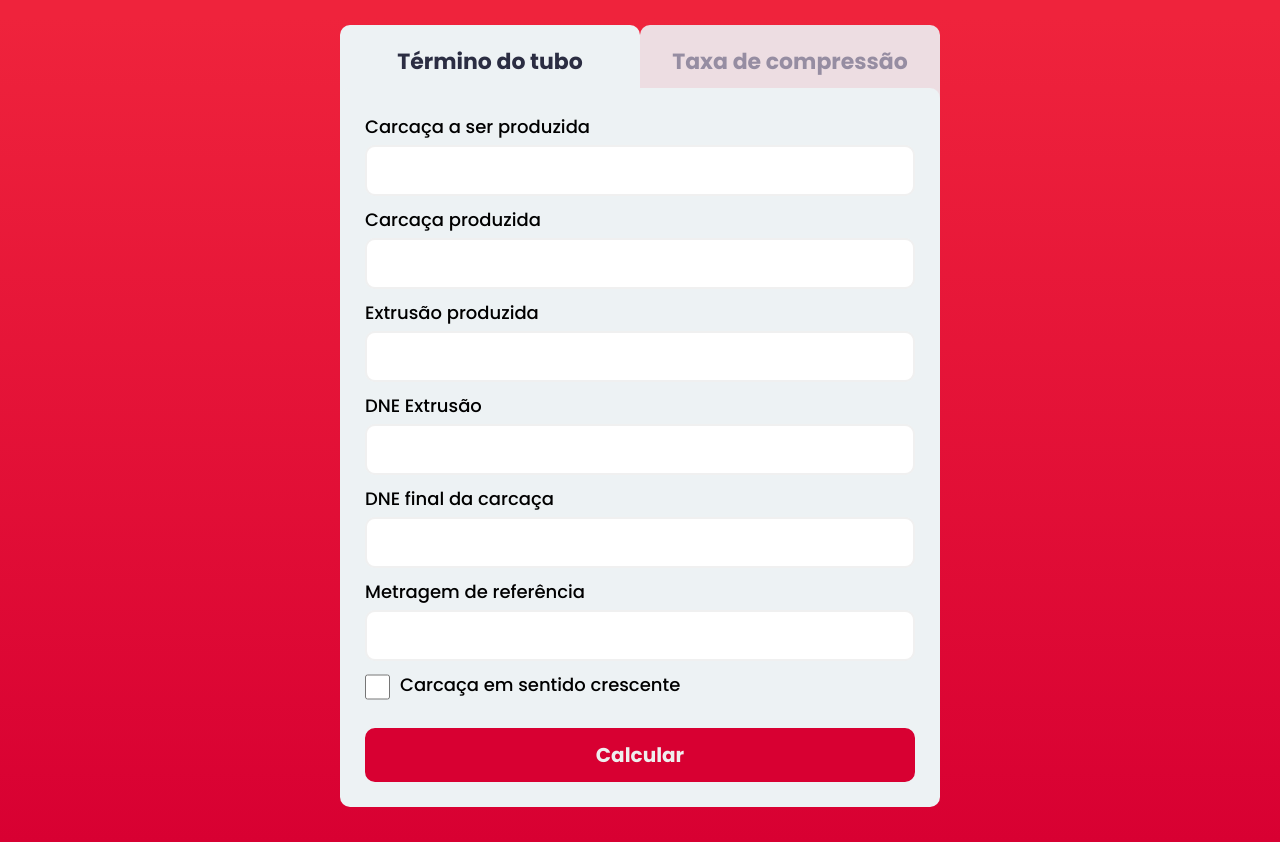
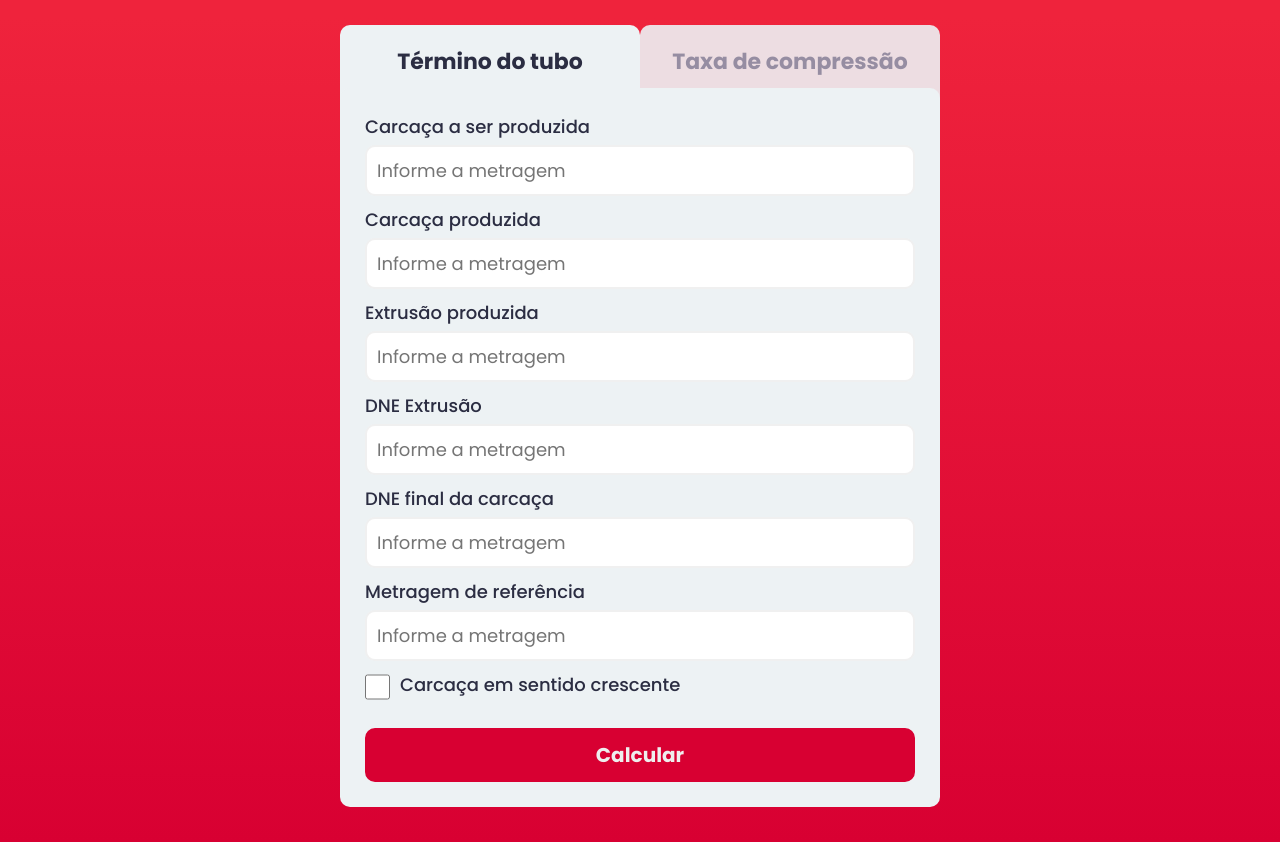
Before and after one commit to Ian-FS/calcula-facil-react, a React (Vite) app: page /teste in a window 1280 px wide. Built offline with nearby package versions, Linux system fonts and the light colour scheme.

Commit message:
atualizado lógica e estilo da página calculates compression teste

```diff
--- a/src/App.jsx
+++ b/src/App.jsx
@@ -16,7 +16,7 @@ function App() {
         <Routes>
           <Route path='/' element={<EndPipePage showResult={showResult} setShowResult={setShowResult} />} />
           <Route path='/compressao' element={<CompressionPage showResult={showResult} setShowResult={setShowResult} />} />
-          <Route path='/teste' element={<CompressionPageTeste />} />
+          <Route path='/teste' element={<CompressionPageTeste showResult={showResult} setShowResult={setShowResult} />} />
           <Route path='*' element={<h1>Página não encontrada</h1>} />
         </Routes>
       </div>
--- a/src/components/Formulario/ResultDashboard/ResultDashboard.jsx
+++ b/src/components/Formulario/ResultDashboard/ResultDashboard.jsx
@@ -6,7 +6,7 @@ import { Link } from "react-router-dom";
 
 export default function ResultDashboard(props) {
 
-    console.log(props.mensagem())
+    console.log(props.mensagem)
 
     const handleClick = () => {
         props.setShowValue(false)
@@ -23,7 +23,7 @@ export default function ResultDashboard(props) {
                     <h2>Voltar</h2>
                 </div>
                 <div className="result-box" id="result-box">
-                    <h3>{props.mensagem()}</h3>
+                    <h3>{props.mensagem}</h3>
                 </div>
             </div>
         </div>
--- a/src/pages/calculates-compression-teste.jsx
+++ b/src/pages/calculates-compression-teste.jsx
@@ -1,8 +1,10 @@
 import { useForm } from "react-hook-form"
 import Botao from "../components/Formulario/Botao/Botao"
+import ResultDashboard from "../components/Formulario/ResultDashboard/ResultDashboard"
 import './compression-teste.scss'
 
-export default function CompressionPageTeste() {
+// eslint-disable-next-line react/prop-types
+export default function CompressionPageTeste({ showResult, setShowResult }) {
 
     const { register, handleSubmit, formState: { errors } } = useForm()
 
@@ -20,39 +22,36 @@ export default function CompressionPageTeste() {
 
         const resultInvalid = +invalidExtrusion - +invalidCarcass
 
-
-
         if (carcassSense) {
             const validCarcass = +partialCarcass - resultInvalid;
             const compressionRatio = 100 - 100 / (+validCarcass / (+partialExtrusion + +refValue));
             const totalValidPipeAfterCompress = (+totalCarcass - resultInvalid) - (+totalCarcass * (compressionRatio / 100));
-            let mensagem = `A taxa de compressão está atualmente em ${compressionRatio.toFixed(2)}%.
-            Caso essa taxa permaneça até o final da produção, o valor total de tubo válido será de ${totalValidPipeAfterCompress.toFixed(2)} metros.`
-            console.log(mensagem)
-            return mensagem
+            setShowResult(true)
 
         } else {
             const validCarcass = +totalCarcass - +partialCarcass - resultInvalid;
             const compressionRatio = 100 - 100 / (validCarcass / (+partialExtrusion + +refValue));
             const totalValidPipeAfterCompress = (+totalCarcass - resultInvalid) - (+totalCarcass * (compressionRatio / 100));
-            let mensagem = `A taxa de compressão está atualmente em ${compressionRatio.toFixed(2)
-                }%.
-            Caso essa taxa permaneça até o final da produção, o valor total de tubo válido será de ${totalValidPipeAfterCompress.toFixed(2)} metros. `
+            setShowResult(true)
+            console.log(showResult)
+            let mensagem = `A taxa de compressão está atualmente em ${compressionRatio.toFixed(2)}%.
+            Caso essa taxa permaneça até o final da produção, o valor total de tubo válido será de ${totalValidPipeAfterCompress.toFixed(2)} metros.`
             console.log(mensagem)
-            console.log(data)
             return mensagem
-
         }
     }
+    console.log(register)
 
     return (
         <>
+            {!showResult &&
                 <form onSubmit={handleSubmit(onSubmit)} className="form">
                     <label htmlFor="totalCarcass">Carcaça a ser produzida</label>
                     <input
                         type="number"
                         min={0}
                         step='0.1'
+                        placeholder="Informe a metragem"
                         {...register('totalCarcass', { required: true })}
                     />
                     <p>{errors.totalCarcass && "Informação obrigatória."}</p>
@@ -62,6 +61,7 @@ export default function CompressionPageTeste() {
                         type="number"
                         min={0}
                         step='0.1'
+                        placeholder="Informe a metragem"
                         {...register('partialCarcass', { required: true })}
                     />
                     <p>{errors.partialCarcass && "Informação obrigatória."}</p>
@@ -71,6 +71,7 @@ export default function CompressionPageTeste() {
                         type="number"
                         min={0}
                         step='0.1'
+                        placeholder="Informe a metragem"
                         {...register('partialExtrusion', { required: true })}
                     />
                     <p>{errors.partialExtrusion && "Informação obrigatória."}</p>
@@ -80,6 +81,7 @@ export default function CompressionPageTeste() {
                         type="number"
                         min={0}
                         step='0.1'
+                        placeholder="Informe a metragem"
                         {...register('invalidExtrusion', { required: true })}
                     />
                     <p>{errors.invalidExtrusion && "Informação obrigatória."}</p>
@@ -89,6 +91,7 @@ export default function CompressionPageTeste() {
                         type="number"
                         min={0}
                         step='0.1'
+                        placeholder="Informe a metragem"
                         {...register('invalidCarcass', { required: true })}
                     />
                     <p>{errors.invalidCarcass && "Informação obrigatória."}</p>
@@ -98,6 +101,7 @@ export default function CompressionPageTeste() {
                         type="number"
                         min={0}
                         step='0.1'
+                        placeholder="Informe a metragem"
                         {...register('refValue', { required: true })}
                     />
                     <p>{errors.refValue && "Informação obrigatória."}</p>
@@ -112,6 +116,17 @@ export default function CompressionPageTeste() {
                     </div>
                     <Botao />
                 </form>
+            }
+            {
+                (showResult) &&
+                <ResultDashboard
+                    titulo={'Taxa de compressão'}
+                    // mensagem={}
+                    to={"/teste"}
+                    setShowResult={setShowResult}
+                />
+            }
         </>
+
     )
 }
--- a/src/pages/calculates-compression.jsx
+++ b/src/pages/calculates-compression.jsx
@@ -3,7 +3,7 @@ import InputBox from "../components/Formulario/InputBox/InputBox";
 import InputCheck from "../components/Formulario/InputCheck/InputCheck";
 import ResultDashboard from "../components/Formulario/ResultDashboard/ResultDashboard"
 import Botao from "../components/Formulario/Botao/Botao"
-import './compression-teste.scss'
+import './style.scss'
 
 // eslint-disable-next-line react/prop-types
 export default function CompressionPage({ showResult, setShowResult }) {
--- a/src/pages/compression-teste.scss
+++ b/src/pages/compression-teste.scss
@@ -1,5 +1,4 @@
 .form {
-    padding: 25px;
     input {
         border: 2px solid #f0f0f0;
         border-radius: 10px;
--- a/src/pages/style.scss
+++ b/src/pages/style.scss
@@ -1,7 +1,7 @@
 .form {
     display: flex;
     padding: 25px;
-    row-gap: 10px;
+    // row-gap: 10px;
     flex-direction: column;
     color: #2b2d42;
     &-control {
```
Lines whose indentation alone changed are shown as unchanged.
